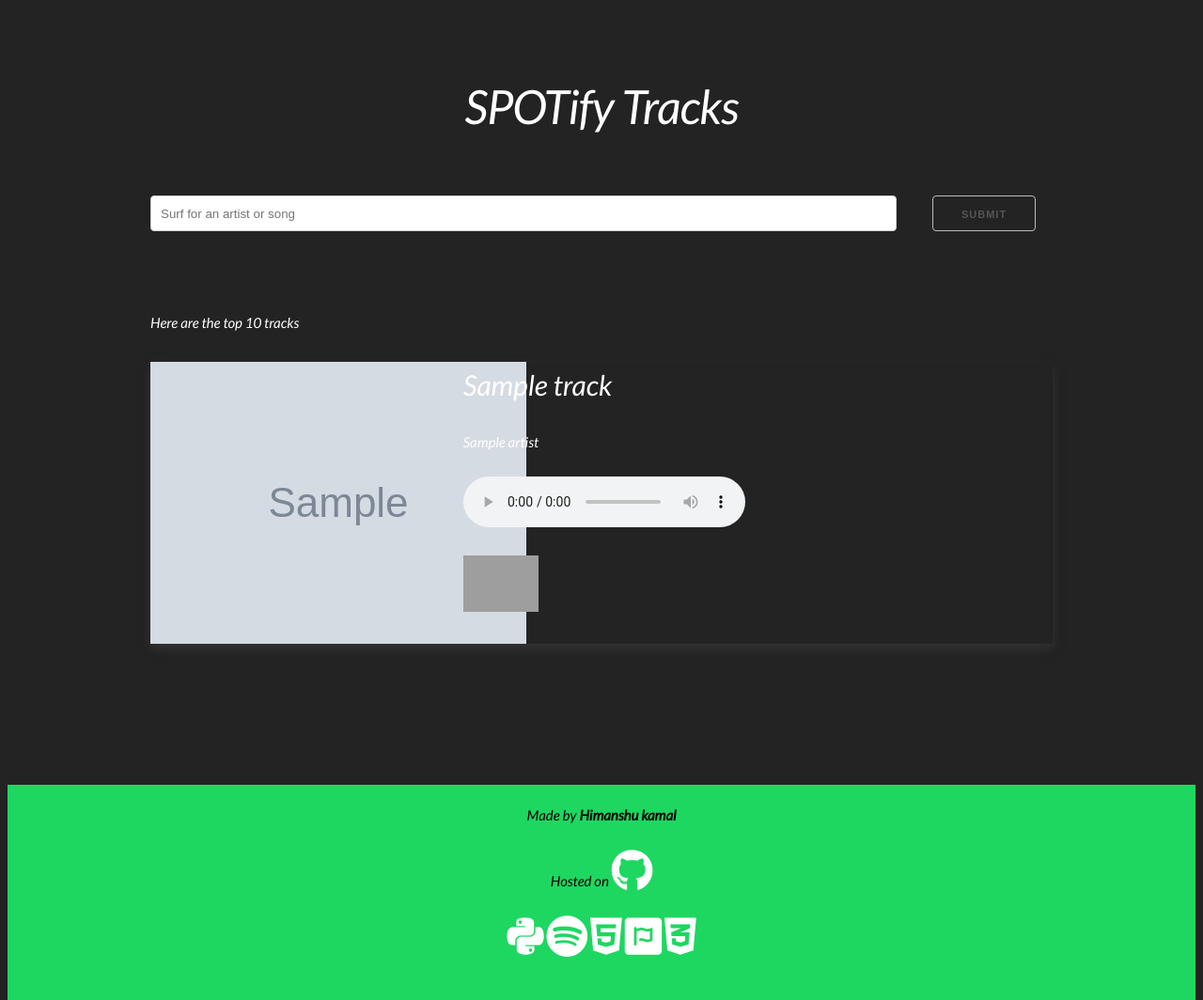
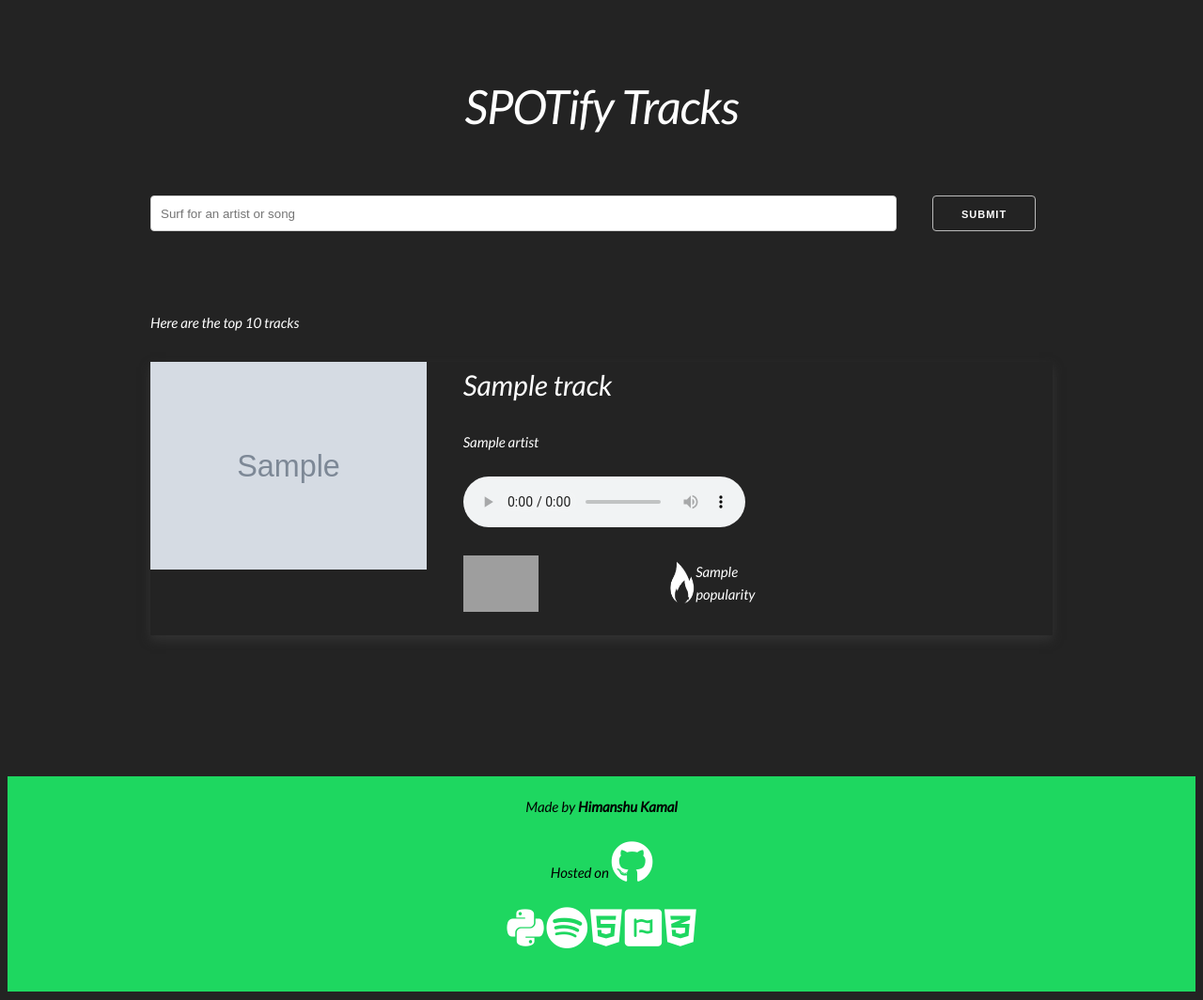
Before and after one commit to himanshukamal/spotify-music, a Flask app: template templates/spotify-flask.html in a window 1280 px wide. Shown: the whole page at 94% size. Run offline with Flask 2, Linux system fonts and the light colour scheme; the template is opened without the code that fills it: most values are stand-ins (such as "Sample title", 1, 10 or a date in 2020); grey boxes marked "Sample" are stand-in pictures; grey boxes are pictures that could not be loaded.

Commit message:
added popularity

```diff
--- a/static/css/style.css
+++ b/static/css/style.css
@@ -24,6 +24,9 @@
 	text-align: center;
 	font-family: Lato;
 
+}
+.albumart {
+	max-width: 100%;
 }
 .form {
 	margin: 3em auto;
@@ -59,7 +62,15 @@
 	color: #1ed760;
 }
 .whitebtn, .whitebtn:hover {
-	color: #fff; !important
+	color: #fff !important;
+}
+figure.popularity {
+	display: inline-flex;
+	margin-top: 35px;
+    margin-bottom: 25px;
+}
+figure.popularity > img.flame {
+	width: 2em;
 }
 .audio_link > a > img {
 	height: 2em;
--- a/templates/spotify-flask.html
+++ b/templates/spotify-flask.html
@@ -37,22 +37,29 @@
 		{% for track in tracks %}
 		<div class="tile row">
 			<div class="four columns">
-				<img src={{track['album']['images'][1]['url']}}>
+				<img class="albumart" src={{track['album']['images'][1]['url']}}>
 			</div>
 
-			<div class="six columns songinfo">
+			<div class="eight columns songinfo">
 				<p class="song_name">{{track['name']}}</p>
 				<p class="artist_name">{{track['artists'][0]['name']}}</p>
 
 				<audio controls>
 					<source src="{{track['preview_url']}}" type="">
 				</audio>
-				<p class="audio_link">
-					<a href="{{track['external_urls']['spotify']}}">
-						<img src="https://logodownload.org/wp-content/uploads/2020/03/listen-on-spotify.png">
-					</a>
-				</p>
-
+				<div class="row">
+					<p class="audio_link four columns">
+						<a href="{{track['external_urls']['spotify']}}">
+							<img src="https://logodownload.org/wp-content/uploads/2020/03/listen-on-spotify.png">
+						</a>
+					</p>
+					<figure class="two columns popularity">
+						<img class="flame" title="popularity" src="{{url_for('static',filename='icons/flame.png')}}">
+						<figcaption>
+							{{track['popularity']}}
+						</figcaption>
+					</figure>
+				</div>
 			</div>
 		</div>
 		{% endfor %}
@@ -60,7 +67,7 @@
 	</div>
 	<footer class="row footer">
 
-		<p class="twelve columns">Made by <strong>Himanshu kamal</strong></p>
+		<p class="twelve columns">Made by <strong>Himanshu Kamal</strong></p>
 		<p class="twelve columns">
 			Hosted on
 			<a href="https://github.com/himanshukamal/spotify-music">
```
Also changed, not shown: static/icons/flame.png (added).
